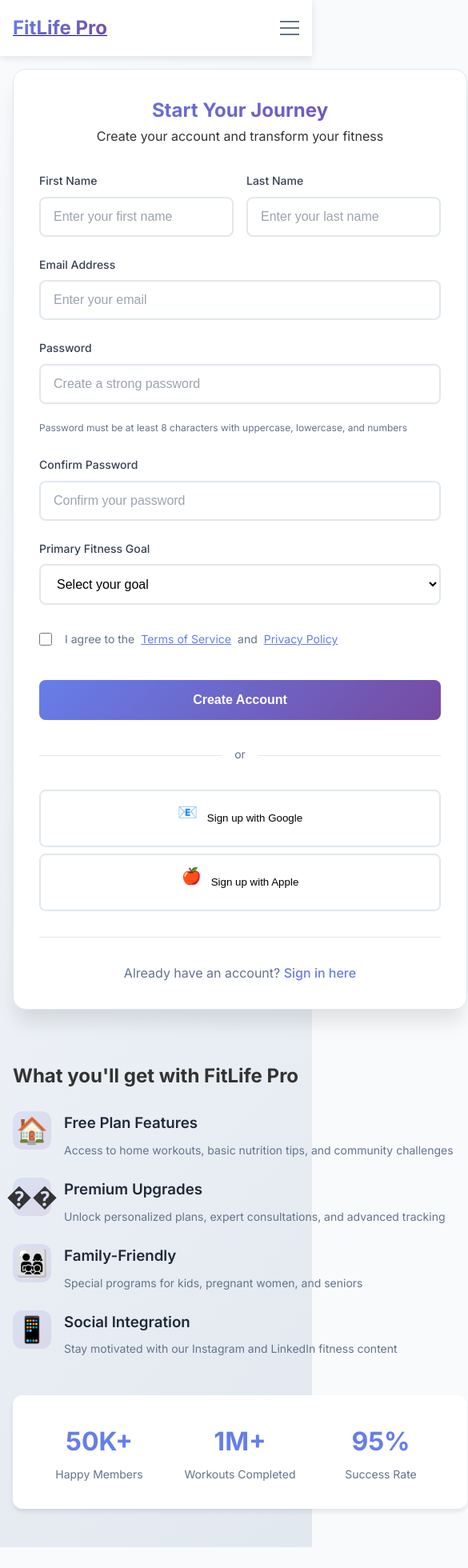
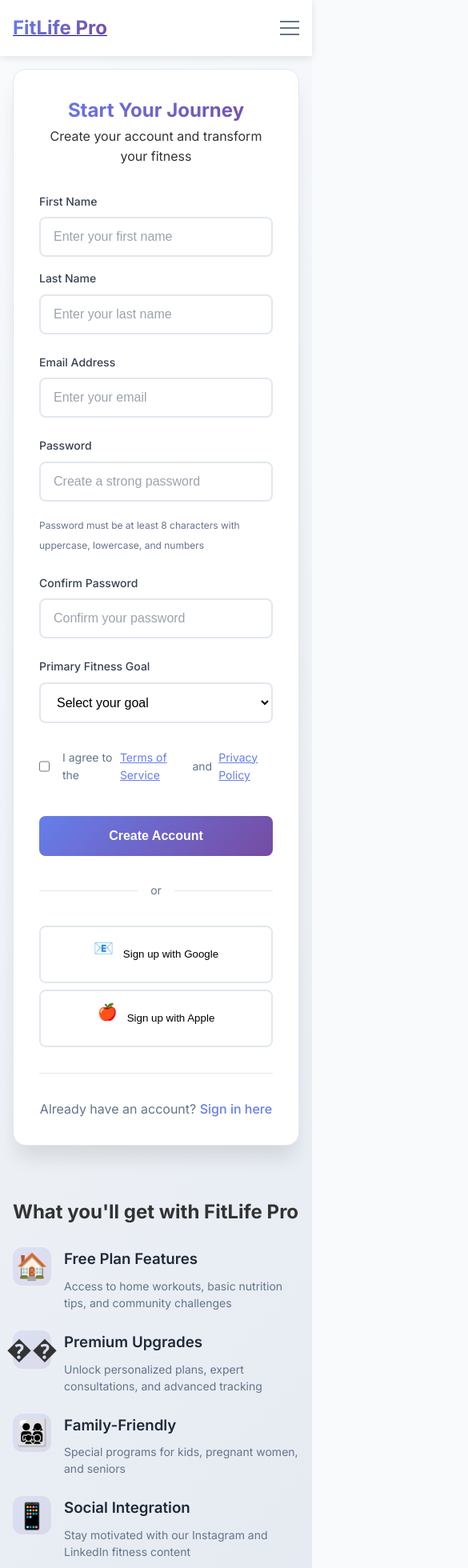
Before and after one commit to DhruvVcet/food_workout_app, a Next.js app: page /signup in a window 390 px wide. Shown: the top 1960 px of the page at 80% size, 585 px wide, since content can reach past the window. Built offline with nearby package versions, Linux system fonts and the light colour scheme.

Commit message:
Add responsive styles for signup page
cgen-0c002ce0e4a04e1482a10a69b2b8d5d8

```diff
--- a/app/globals.css
+++ b/app/globals.css
@@ -975,4 +975,18 @@ body {
   .social-login {
     gap: 0.5rem;
   }
+
+  .form-row {
+    grid-template-columns: 1fr;
+  }
+
+  .stats-grid {
+    grid-template-columns: 1fr;
+    gap: 1rem;
+    padding: 1.5rem;
+  }
+
+  .stat-number {
+    font-size: 1.5rem;
+  }
 }
```
